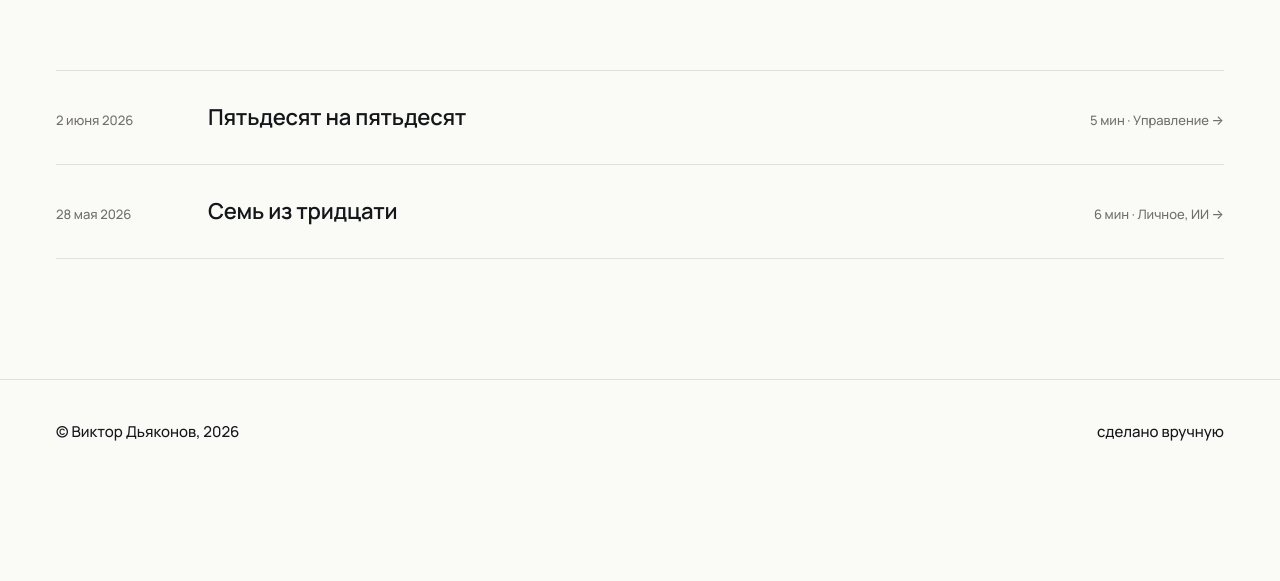
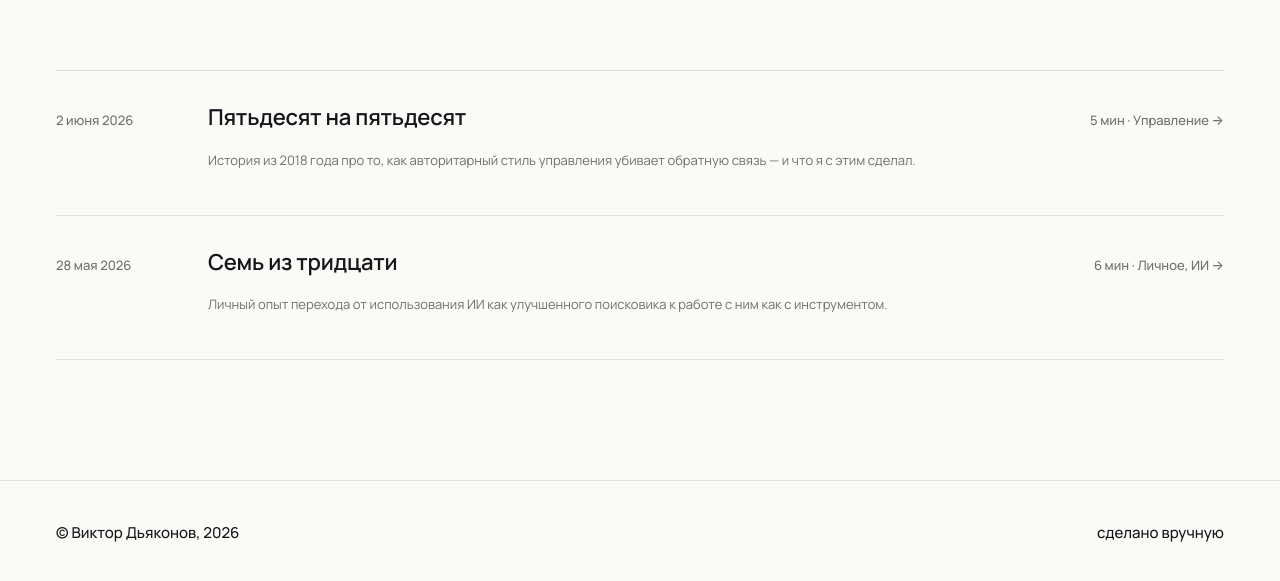
Before and after one commit to victordiakonov-netizen/personal-site, a plain HTML site: page blog.html in a window 1280 px wide. Shown: the part 317-898 px from the top of the page. Before the commit the page ends 800 px from the top, so only its background shows below. Drawn offline with Linux system fonts and the light colour scheme.

Commit message:
Блог: аннотации постов на blog.html
Co-Authored-By: Claude Sonnet 4.6 <noreply@anthropic.com>

```diff
--- a/blog.html
+++ b/blog.html
@@ -94,9 +94,12 @@
             return '<a class="blog-tag" href="blog.html?tag=' + t + '">' + (TAG_NAMES[t] || t) + '</a>';
           }).join(', ');
         }
+        var annotationHtml = post.annotation
+          ? '<p class="blog-annotation">' + post.annotation + '</p>'
+          : '';
         row.innerHTML =
           '<span class="blog-date">' + fmtDate(post.date) + '</span>' +
-          '<span class="blog-title">' + post.title + '</span>' +
+          '<div class="blog-center"><span class="blog-title">' + post.title + '</span>' + annotationHtml + '</div>' +
           '<span class="blog-meta">' + post.mins + ' мин' + tagHtml + ' →</span>';
         list.appendChild(row);
       });
```
